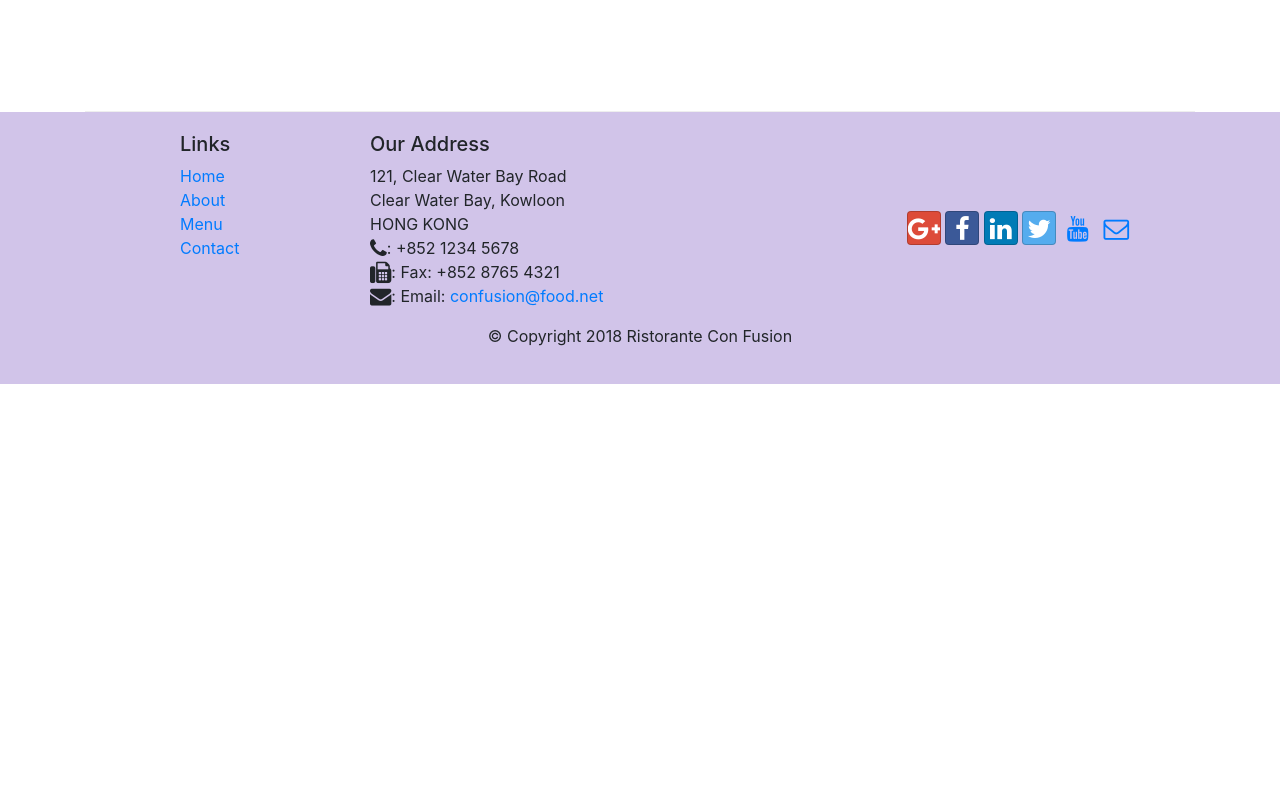
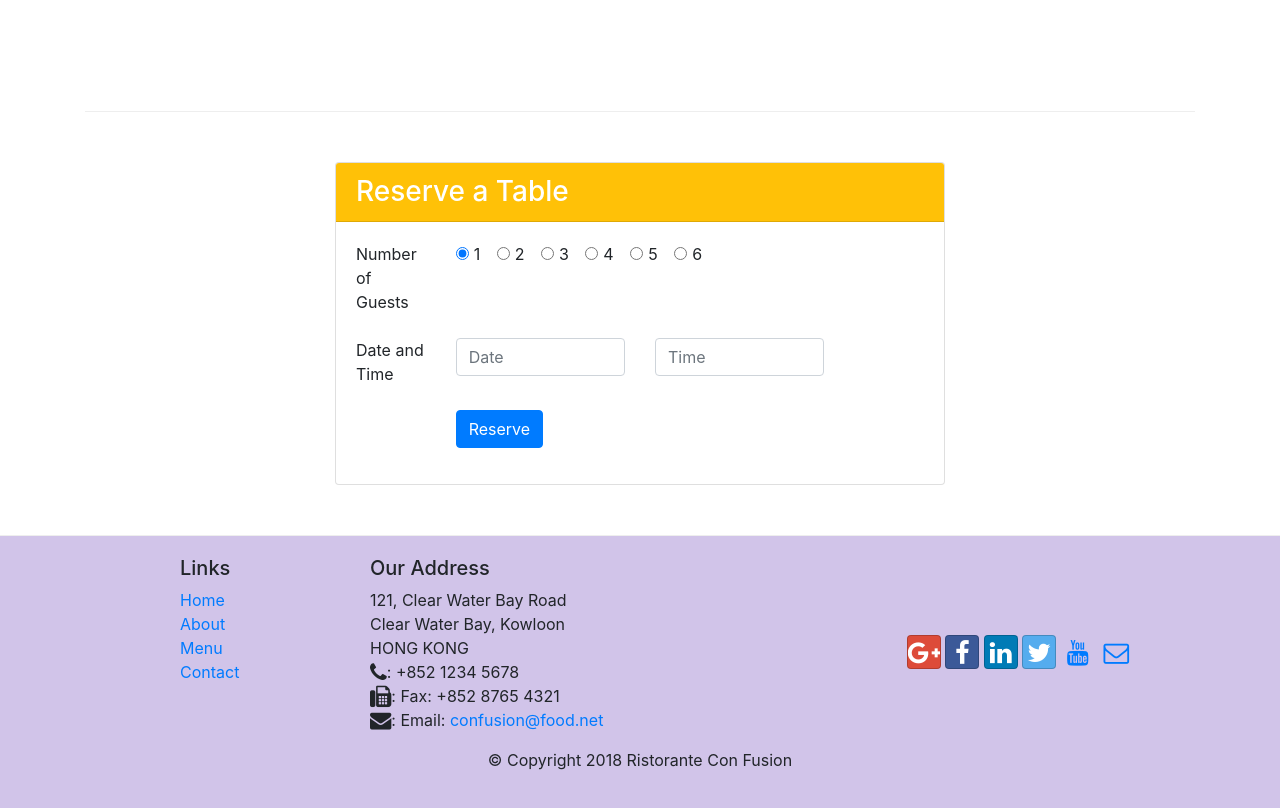
Before and after one commit to Fabio012119/Front-End_Web_UI_Frameworks_and_Tools-Bootstrap_4, a website: page index.html in a window 1280 px wide. Shown: the part 1422-2230 px from the top of the page. Before the commit the page ends 1806 px from the top, so only its background shows below. Drawn offline with nearby package versions, Linux system fonts and the light colour scheme.

Commit message:
2nd Week Assignment

```diff
--- a/index.html
+++ b/index.html
@@ -42,10 +42,14 @@
                 <div class="col-12 col-sm align-self-center">
                     <img src="img/logo.png" class="img-fluid">
                 </div>
+                <div class="col-12 col-sm-3 align-self-center">
+                    <a href="#reservation" role="button"  class="btn btn-warning btn-sm btn-block p-2">
+                        <strong>Reserve a Table</strong>
+                    </a>
+                </div>
             </div>
         </div>
     </header>
-
     <div class="container"  >
         <div class="row row-content align-items-center " >
             <div class="col-12 col-sm-4 order-sm-last col-md-3" >
@@ -61,15 +65,18 @@
             </div>
             </div>
         </div>
-
-
         <div class="row row-content align-items-center">
             <div class="col-12 col-sm-4 col-md-3"  >
                 <h3>This Month's Promotions</h3>
             </div>
             <div class="col col-sm col-md">
-                <h2>Weekend Grand Buffet</h2>
-                <p class="d-none d-sm-block">Featuring mouthwatering combinations with a choice of five different salads, six enticing appetizers, six main entrees and five choicest desserts. Free flowing bubbly and soft drinks. All for just $19.99 per person </p>
+                <div class="media">
+                  <div class="media-body">
+                    <h2 class="mt-0">Weekend Grand Buffet <span class="badge badge-danger">NEW</span></h2>
+                    <p class="d-none d-sm-block">Featuring mouthwatering combinations with a choice of five different salads, six enticing appetizers, six main entrees and five choicest desserts. Free flowing bubbly and soft drinks. All for just $19.99 per person </p>
+                  </div>
+                  <img src="img/buffet.png" alt="buffet" class="d-flex mr-3 img-thumbnail align-self-center">
+                </div>
             </div>
         </div>
 
@@ -93,7 +100,61 @@
         </div>
     </div>
 </div>
+<div class="row row-content justify-content-center"  id="reservation">
+    <div class="col-8 col-sm-6">
+      <div class="card">
+        <h3 class="card-header bg-warning text-white">Reserve a Table</h3>
+        <div class="card-body">
+          <form>
+            <div class="form-group row">
+                <label class="col-12 col-sm-2">Number of Guests</label>
+                <div class="col">
+                  <div class="form-check form-check-inline">
+                    <input value="one" checked class="form-check-input" type="radio" name="inlineRadioOptions" id="one_guest_radio" >
+                    <label class="form-check-label" for="one_guest_radio">1</label>
+                 </div>
+                 <div class="form-check form-check-inline">
+                   <input value="two" class="form-check-input" type="radio" name="inlineRadioOptions" id="two_guest_radio">
+                   <label class="form-check-label" for="two_guest_radio">2</label>
+                 </div>
+                 <div class="form-check form-check-inline">
+                   <input value="three" class="form-check-input" type="radio" name="inlineRadioOptions" id="three_guest_radio">
+                   <label class="form-check-label" for="three_guest_radio">3</label>
+                 </div>
+                 <div class="form-check form-check-inline">
+                   <input value="four" class="form-check-input" type="radio" name="inlineRadioOptions" id="four_guest_radio">
+                   <label class="form-check-label" for="four_guest_radio">4</label>
+                 </div>
+                 <div class="form-check form-check-inline">
+                    <input value="five" class="form-check-input" type="radio" name="inlineRadioOptions" id="five_guest_radio">
+                    <label class="form-check-label" for="five_guest_radio">5</label>
+                  </div>
+                 <div class="form-check form-check-inline">
+                   <input value="six" class="form-check-input" type="radio" name="inlineRadioOptions" id="six_guest_radio">
+                   <label class="form-check-label" for="six_guest_radio">6</label>
+                 </div>
+                </div>
+            </div>
+            <div class="form-group row">
+              <label class="col-12 col-sm-2">Date and Time</label>
+              <div class="col-12 col-sm-4">
+                <input type="date-text" class="form-control" id="date" placeholder="Date">
+              </div>
+              <div class="col-12 col-sm-4">
+                <input type="time-text" class="form-control" id="time" placeholder="Time">
+              </div>
+            </div>
+            <div class="form-group row">
+              <div class="col offset-0 offset-sm-2">
+                <button type="submit" class="btn btn-primary">Reserve</button>
+              </div>
+            </div>
 
+        </div>
+    </div>
+  </div>
+</div>
+</div>
     <footer class="footer">
         <div class="container" >
             <div class="row">
```
